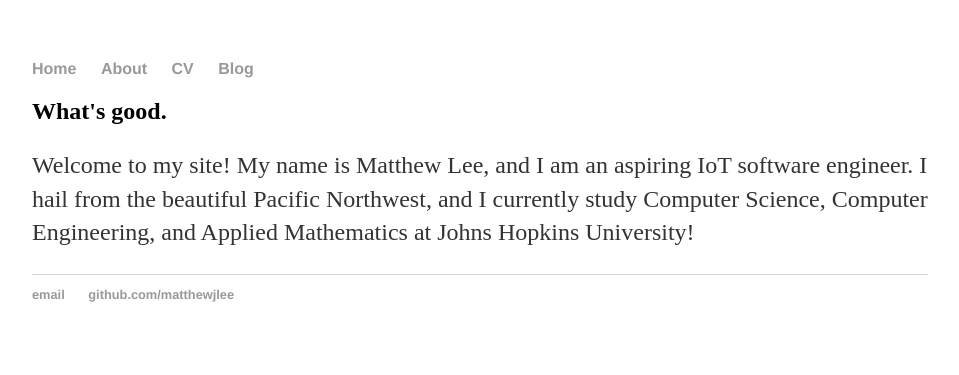
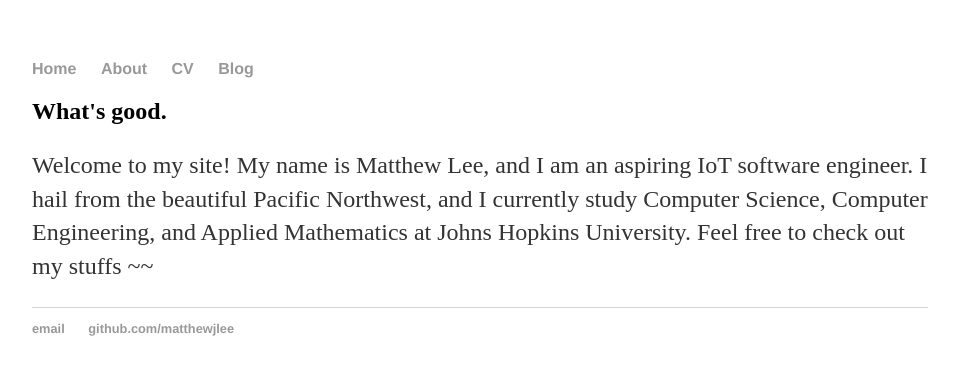
Before and after one commit to matthewjlee/matthewjlee.github.io, a Jekyll site: the page built from about/index.html, in a window 1280 px wide. Shown: the top 375 px of the page, without its empty margins (160-1119 px from the left). Built offline with Jekyll 4.4.1, drawn with Linux system fonts in a browser that asks for light colours.

Commit message:
more stuffs

```diff
--- a/about/index.html
+++ b/about/index.html
@@ -4,5 +4,5 @@ title: Matthew Lee, CSE
 ---
 <div class="intro">
 	<h2>What's good. </h1>
-	<p>Welcome to my site! My name is Matthew Lee, and I am an aspiring IoT software engineer. I hail from the beautiful Pacific Northwest, and I currently study Computer Science, Computer Engineering, and Applied Mathematics at Johns Hopkins University! </p>
+	<p>Welcome to my site! My name is Matthew Lee, and I am an aspiring IoT software engineer. I hail from the beautiful Pacific Northwest, and I currently study Computer Science, Computer Engineering, and Applied Mathematics at Johns Hopkins University. Feel free to check out my stuffs ~~ </p>
 </div><!-- /.intro -->
```
